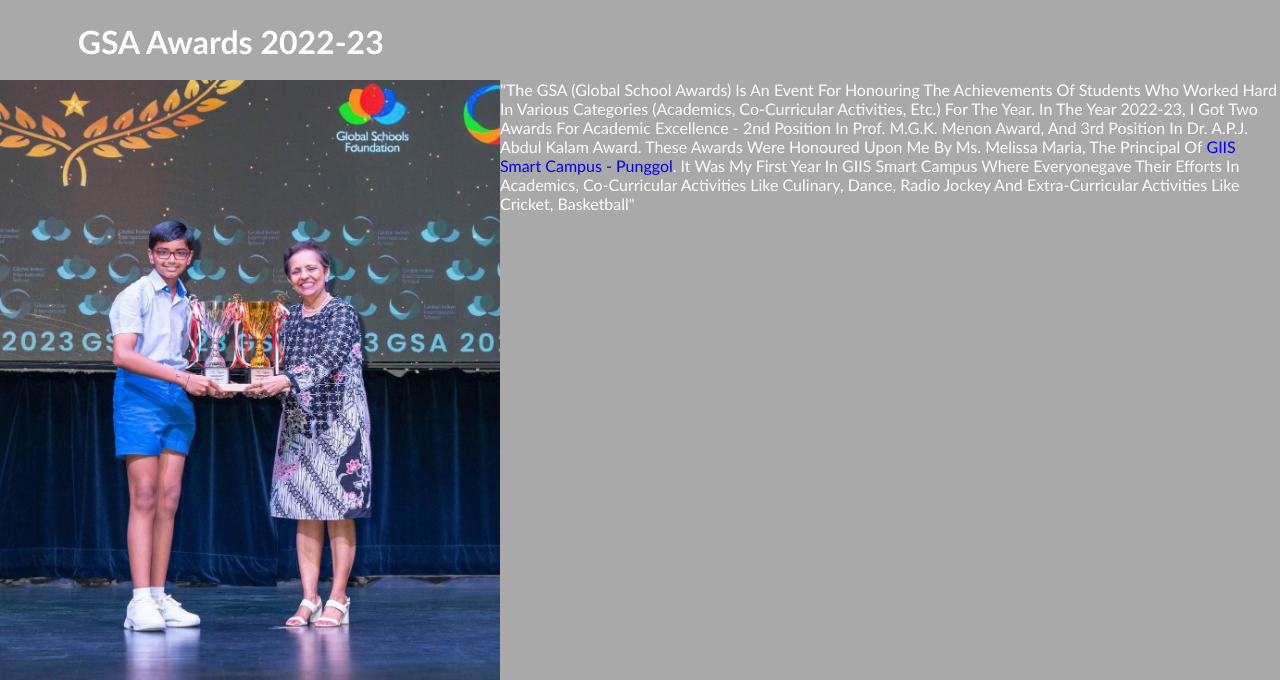
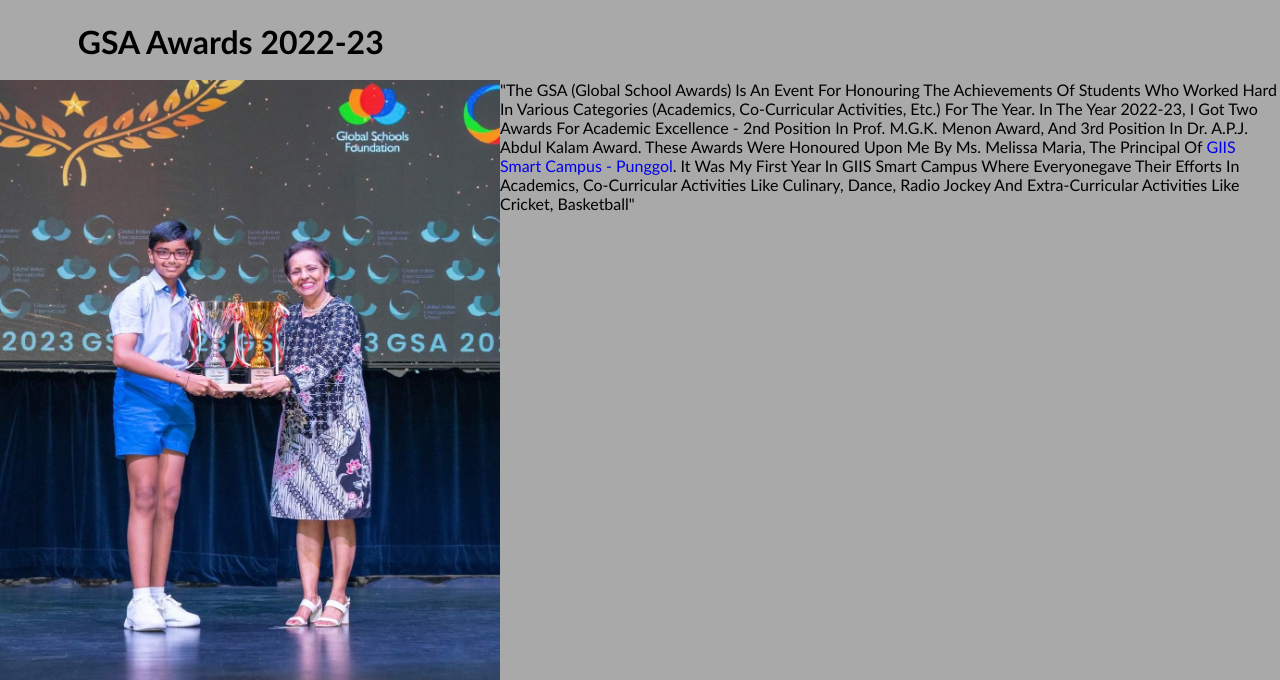
Before and after one commit to AdvGodziman/AdvGodziman.github.io, a plain HTML site: page web-development-worshop/Awards.html in a window 1280 px wide. Shown: the part 131-811 px from the top of the page. Drawn offline with nearby package versions, Linux system fonts and the light colour scheme.

Commit message:
Update Awds.css

```diff
--- a/web-development-worshop/Awds.css
+++ b/web-development-worshop/Awds.css
@@ -24,7 +24,7 @@
 
 body{
     background-color: darkgrey;
-    color: white
+    text-color: white
 }
 
 .header{
```
